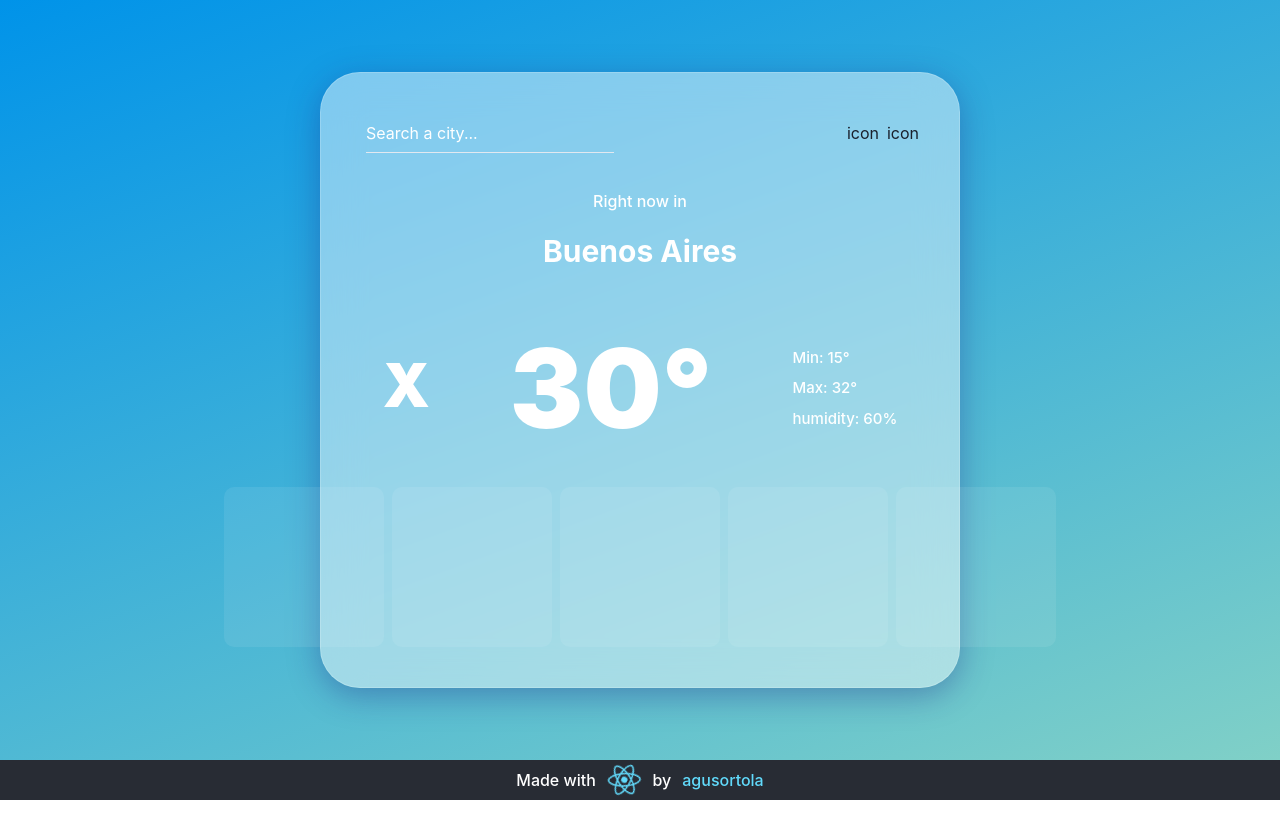
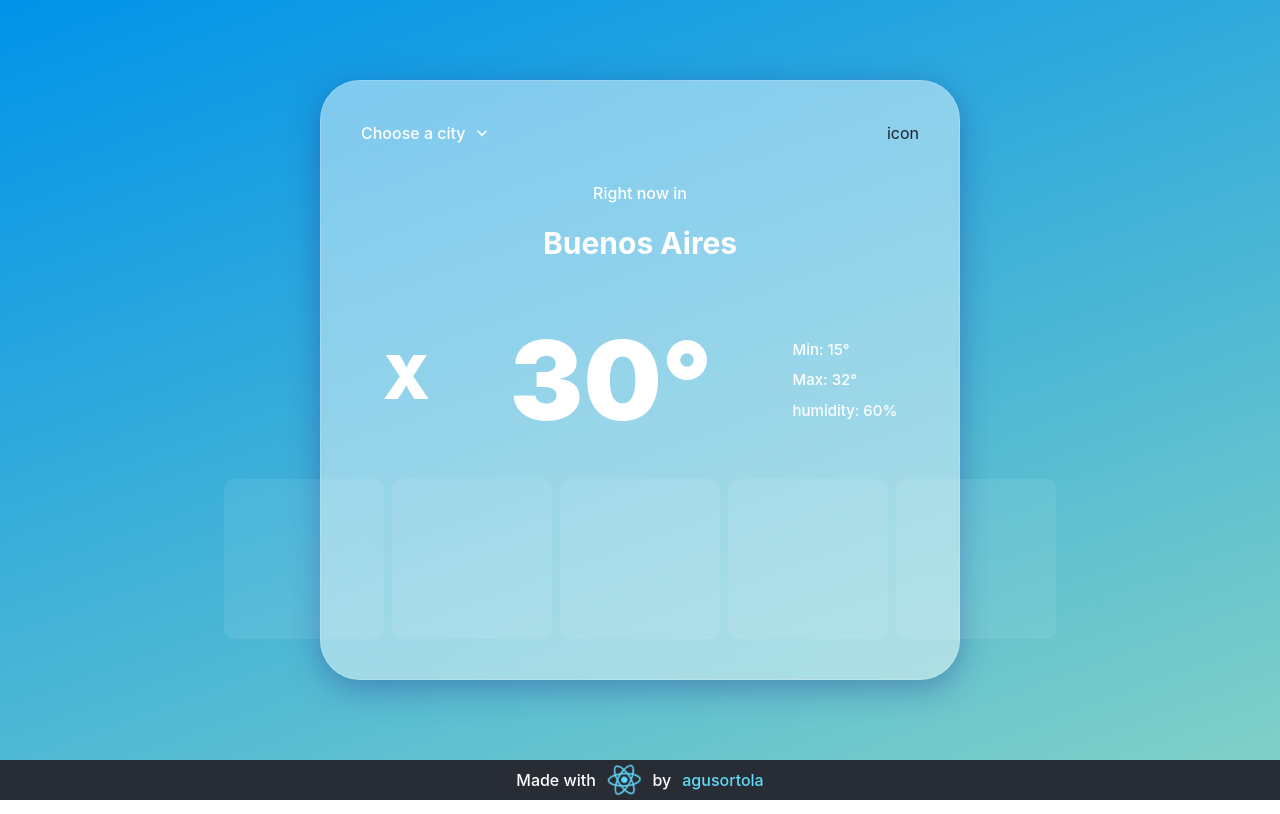
Before and after one commit to agusortola/flow-challenge, a React (Create React App) app: page / in a window 1280 px wide. Built offline with nearby package versions, Linux system fonts and the light colour scheme.

Commit message:
select with preselected options and fetch fix

```diff
--- a/src/components/Searchbar.js
+++ b/src/components/Searchbar.js
@@ -1,29 +1,55 @@
-import { HStack, Input, Text, VStack } from "@chakra-ui/react";
+import { HStack, Select, Text, VStack } from "@chakra-ui/react";
 
-const Searchbar = ( {city, setCity, search} ) => {
+const Searchbar = ({ fetchWeather }) => {
+
+  const cities = [
+    {
+      name:'London',
+      id:   2643743
+    },
+    {
+      name:'Rio de Janeiro',
+      id:   3451190
+    },
+    {
+      name:'New York',
+      id:   5128581
+    },
+    {
+      name:'Zambia',
+      id:   895949
+    },
+    {
+      name:'Alaska',
+      id:   5879092
+    },
+  ]
+
+  const handleChange = e => {
+    let city = e.target.value
+    fetchWeather(city)
+  }
 
   return (
     <HStack w="100%" justify="space-between" paddingBottom={5}>
       <VStack>
-        <Input
-          variant="flushed"
+        <Select
+          placeholder="Choose a city"
           color="white"
-          width="100%"
-          alignSelf="start"
-          marginLeft="2%"
-          placeholder="Search a city..."
+          fontWeight={500}
+          variant="unstyled"
           focusBorderColor="white"
-          _placeholder={{ color: "white" }}
-          onChange={(e) => setCity(e.target.value)}
-          value={city}
-          onKeyPress={search}
-        />
+          size="md"
+          onChange={handleChange}
+        >
+         { cities.map((city) => <option value={city.id}>{city.name}</option>) }
+        </Select>
+
       </VStack>
       <VStack>
-          <HStack>
+        <HStack>
           <Text>icon</Text>
-          <Text>icon</Text>
-          </HStack>
+        </HStack>
       </VStack>
     </HStack>
   );
--- a/src/components/WeatherContainer.js
+++ b/src/components/WeatherContainer.js
@@ -11,7 +11,6 @@ const WeatherContainer = (  ) => {
     base: "https://api.openweathermap.org/data/2.5/",
   };
 
-  const [city, setCity] = useState('');
   const [weather, setWeather] = useState({
     name: "Buenos Aires",
     main:{
@@ -27,20 +26,19 @@ const WeatherContainer = (  ) => {
     }]
   });
 
+  const fetchWeather = city => {
+      fetch(`${api.base}weather?id=${city}&units=metric&APPID=${api.key}`)
+        .then(res => res.json())
+        .then(result => result.cod == 200 ? setWeather(result) : console.log(result))
+        .catch(error => console.log( error.message));
+  }
 
-  const search = evt => {
-    if (evt.key === "Enter") {
-      fetch(`${api.base}weather?q=${city}&units=metric&APPID=${api.key}`)
-        .then(res => res.json())
-        .then(result => {
-            setWeather(result);
-            setCity('');
-        })
-        .catch(function(e) {
-          console.log('The data could not be fetched: ', e.message);
-        });
-    }
-  }
+  //TODO fetch week forecast data
+  // const fetchWeekForecast = () => {
+  //   fetch(`${api.base}forecast?q=${city}&APPID=${api.key}`)
+  //   .then(res => res.json())
+  // }
+  // data.filter((value, index) => index == 0 || index % 8 == 0)
 
   return (
     <VStack
@@ -50,7 +48,7 @@ const WeatherContainer = (  ) => {
       padding={10}
       spacing={4}
     >
-      <Searchbar city={city} setCity={setCity} search={search}/>
+      <Searchbar fetchWeather={fetchWeather}/>
       <WeatherNow data={weather} />
       <WeatherWeek />
     </VStack>
```
